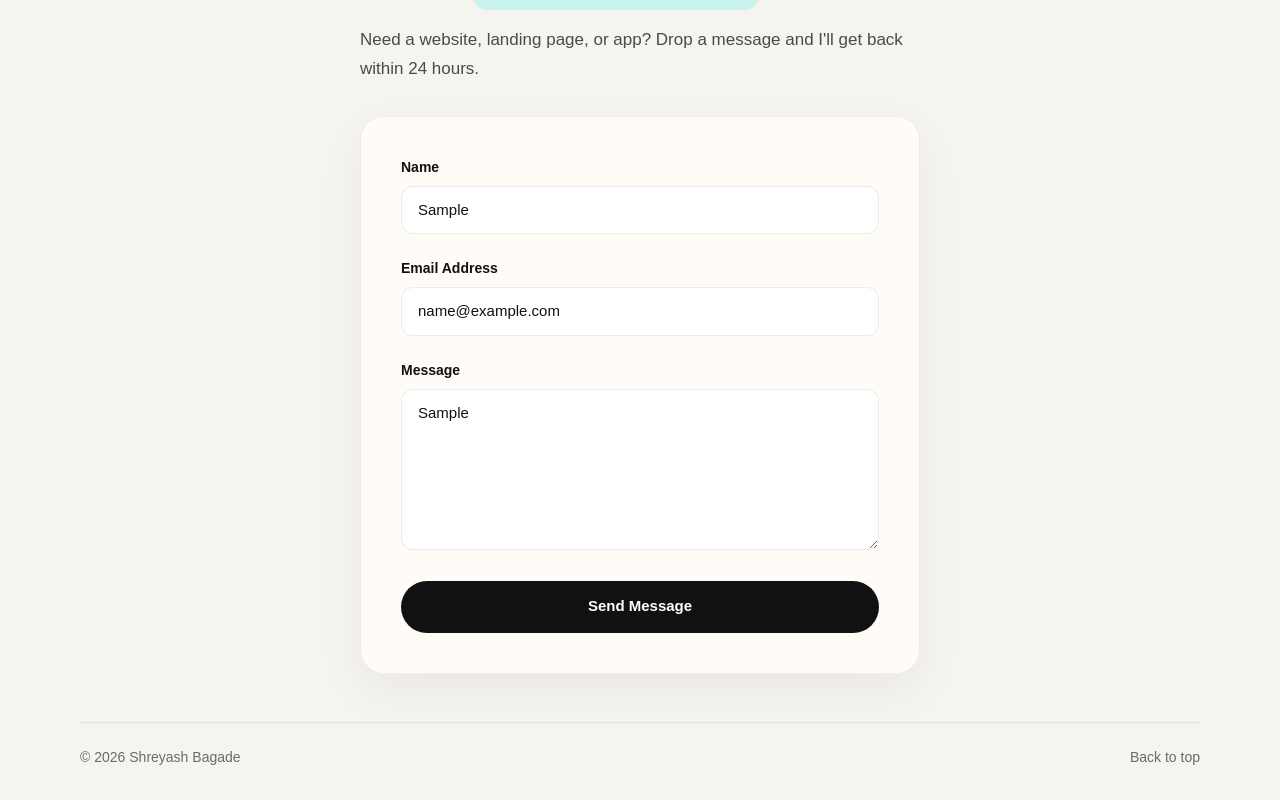
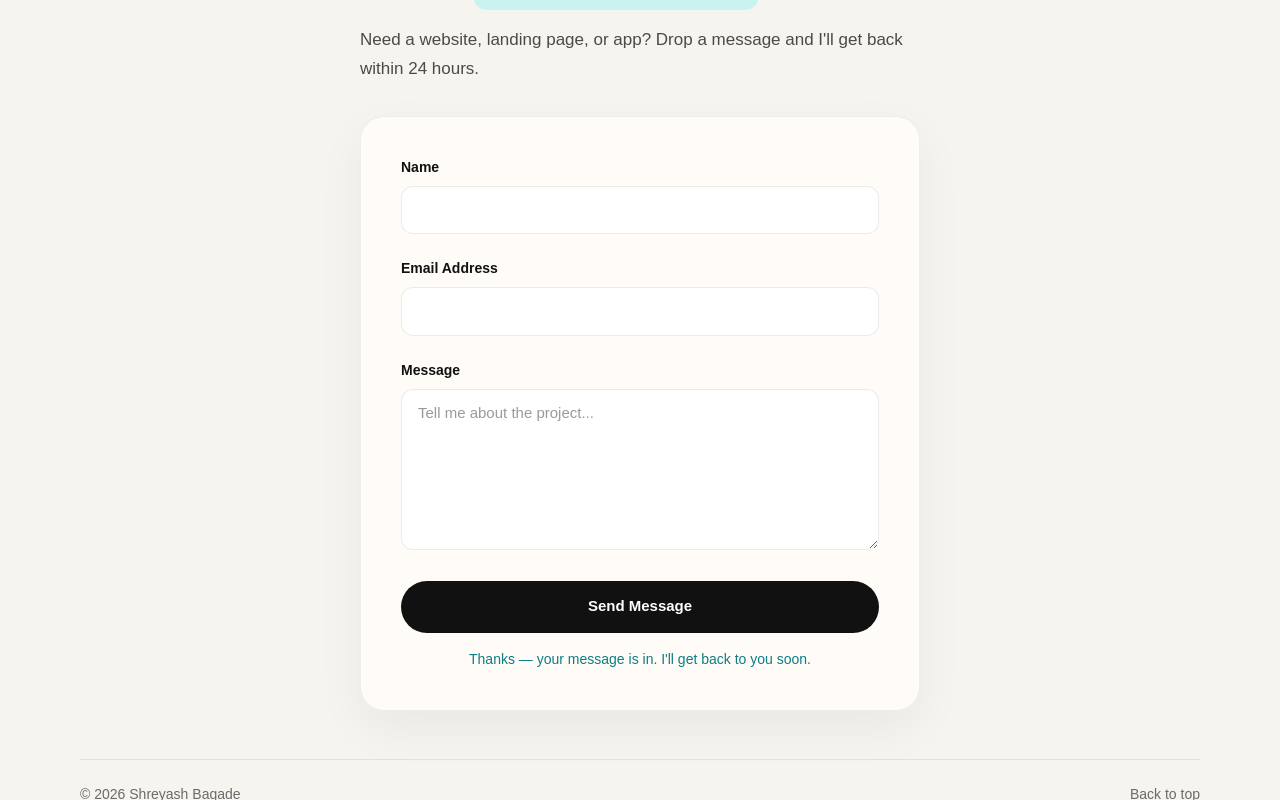
Before and after one commit to ShreyashBRN/ShreyashX, a Next.js app: page / in a window 1280 px wide. Both pictures are taken after typing "Sample", "name@example.com", "Sample" into the empty fields and a click on the button "Send Message". Shown: the part 3966-4766 px from the top of the page. Built offline with nearby package versions, Linux system fonts and the light colour scheme.

Commit message:
feat:Contact form operational with EmailJS

```diff
--- a/app/layout.tsx
+++ b/app/layout.tsx
@@ -1,6 +1,7 @@
 import type { Metadata } from "next";
 import { Inter } from "next/font/google";
 import { Bricolage_Grotesque } from "next/font/google";
+import SmoothScroll from "@/components/SmoothScroll";
 import "./globals.css";
 
 const inter = Inter({
@@ -67,7 +68,7 @@ export default function RootLayout({
 }: Readonly<{ children: React.ReactNode }>) {
   return (
     <html lang="en" className={`${inter.variable} ${bricolage.variable}`}>
-      <body className="font-inter antialiased">{children}</body>
+      <body className="font-inter antialiased"><SmoothScroll>{children}</SmoothScroll></body>
     </html>
   );
 }
--- a/components/Contact.tsx
+++ b/components/Contact.tsx
@@ -1,20 +1,42 @@
 "use client";
-import { useState } from "react";
+import { useRef, useState } from "react";
+import emailjs from "@emailjs/browser";
 import Container from "./Container";
 
+// Same EmailJS service/template used on your previous portfolio.
+// Swap these if you'd rather send this site's messages to a different template.
+const EMAILJS_SERVICE_ID = "service_xr877hu";
+const EMAILJS_TEMPLATE_ID = "template_vjoiodm";
+const EMAILJS_PUBLIC_KEY = "qp7ma87qFelAFUUkf";
+
+type Status = "idle" | "loading" | "success" | "error";
+
 export default function Contact() {
-  const [form, setForm] = useState({ name: "", email: "", message: "" });
+  const formRef = useRef<HTMLFormElement>(null);
+  const [status, setStatus] = useState<Status>("idle");
 
-  const handleChange = (
-    e: React.ChangeEvent<HTMLInputElement | HTMLTextAreaElement>
-  ) => {
-    setForm((prev) => ({ ...prev, [e.target.name]: e.target.value }));
-  };
+  const handleSubmit = async (e: React.FormEvent) => {
+    e.preventDefault();
+    if (!formRef.current) return;
 
-  const handleSubmit = (e: React.FormEvent) => {
-    e.preventDefault();
-    // wire up your submit logic (API route, email service, etc.) here
-    console.log(form);
+    setStatus("loading");
+
+    try {
+      // sendForm reads each input's `name` attribute directly, so it must
+      // match the variable names used inside your EmailJS template exactly
+      // (this reuses the same field names as your previous portfolio's form).
+      await emailjs.sendForm(
+        EMAILJS_SERVICE_ID,
+        EMAILJS_TEMPLATE_ID,
+        formRef.current,
+        EMAILJS_PUBLIC_KEY
+      );
+      setStatus("success");
+      formRef.current.reset();
+    } catch (err) {
+      console.error("EmailJS error:", err);
+      setStatus("error");
+    }
   };
 
   return (
@@ -48,6 +70,7 @@ export default function Contact() {
           </div>
 
           <form
+            ref={formRef}
             onSubmit={handleSubmit}
             className="mt-8 bg-[#fffcf7] border border-black/[.06] rounded-[24px] p-6 sm:p-8 lg:p-10 shadow-[0_18px_50px_rgba(0,0,0,0.05)]"
           >
@@ -62,10 +85,9 @@ export default function Contact() {
                 id="name"
                 name="name"
                 type="text"
-                value={form.name}
-                onChange={handleChange}
                 required
-                className="mt-2 w-full rounded-[12px] border border-black/[.08] bg-white px-4 py-3 text-[15px] text-[#111111] outline-none transition-colors focus:border-[#0d7d86]"
+                disabled={status === "loading"}
+                className="mt-2 w-full rounded-[12px] border border-black/[.08] bg-white px-4 py-3 text-[15px] text-[#111111] outline-none transition-colors focus:border-[#0d7d86] disabled:opacity-60"
               />
             </div>
 
@@ -80,10 +102,9 @@ export default function Contact() {
                 id="email"
                 name="email"
                 type="email"
-                value={form.email}
-                onChange={handleChange}
                 required
-                className="mt-2 w-full rounded-[12px] border border-black/[.08] bg-white px-4 py-3 text-[15px] text-[#111111] outline-none transition-colors focus:border-[#0d7d86]"
+                disabled={status === "loading"}
+                className="mt-2 w-full rounded-[12px] border border-black/[.08] bg-white px-4 py-3 text-[15px] text-[#111111] outline-none transition-colors focus:border-[#0d7d86] disabled:opacity-60"
               />
             </div>
 
@@ -99,19 +120,30 @@ export default function Contact() {
                 name="message"
                 rows={6}
                 placeholder="Tell me about the project..."
-                value={form.message}
-                onChange={handleChange}
                 required
-                className="mt-2 w-full resize-y rounded-[12px] border border-black/[.08] bg-white px-4 py-3 text-[15px] text-[#111111] outline-none transition-colors placeholder:text-[#9a9a9a] focus:border-[#0d7d86]"
+                disabled={status === "loading"}
+                className="mt-2 w-full resize-y rounded-[12px] border border-black/[.08] bg-white px-4 py-3 text-[15px] text-[#111111] outline-none transition-colors placeholder:text-[#9a9a9a] focus:border-[#0d7d86] disabled:opacity-60"
               />
             </div>
 
             <button
               type="submit"
-              className="mt-6 w-full h-[52px] rounded-full bg-[#111111] text-[15px] font-semibold text-white transition-colors duration-250 hover:bg-[#222222]"
+              disabled={status === "loading"}
+              className="mt-6 w-full h-[52px] rounded-full bg-[#111111] text-[15px] font-semibold text-white transition-colors duration-250 hover:bg-[#222222] disabled:opacity-60 disabled:cursor-not-allowed"
             >
-              Send Message
+              {status === "loading" ? "Sending..." : "Send Message"}
             </button>
+
+            {status === "success" && (
+              <p className="mt-4 text-[14px] text-[#0d7d86] text-center">
+                Thanks — your message is in. I&apos;ll get back to you soon.
+              </p>
+            )}
+            {status === "error" && (
+              <p className="mt-4 text-[14px] text-red-600 text-center">
+                Something went wrong. Please try again, or email me directly.
+              </p>
+            )}
           </form>
         </div>
       </Container>
--- /dev/null
+++ b/components/SmoothScroll.tsx
@@ -0,0 +1,46 @@
+"use client";
+
+import { useEffect } from "react";
+import { ReactLenis, useLenis } from "lenis/react";
+import { frame, cancelFrame } from "framer-motion";
+
+function LenisFrameSync() {
+  const lenis = useLenis();
+
+  useEffect(() => {
+    function update(data: { timestamp: number }) {
+      lenis?.raf(data.timestamp);
+    }
+
+    // Drives Lenis from Framer Motion's own frame loop instead of a separate
+    // requestAnimationFrame call, so scroll-linked animations (useScroll /
+    // useTransform in Projects.tsx) stay perfectly in sync with the smooth
+    // scroll position instead of reading stale/lagging scroll values.
+    frame.update(update, true);
+    return () => cancelFrame(update);
+  }, [lenis]);
+
+  return null;
+}
+
+export default function SmoothScroll({
+  children,
+}: {
+  children: React.ReactNode;
+}) {
+  return (
+    <ReactLenis
+      root
+      options={{
+        // Lower = heavier/weightier feel, higher = snappier. 1.1–1.3 is a
+        // common "premium" feel without being sluggish.
+        lerp: 0.1,
+        duration: 1.2,
+        smoothWheel: true,
+      }}
+    >
+      <LenisFrameSync />
+      {children}
+    </ReactLenis>
+  );
+}
--- a/package.json
+++ b/package.json
@@ -9,7 +9,9 @@
     "lint": "eslint"
   },
   "dependencies": {
+    "@emailjs/browser": "^4.4.1",
     "framer-motion": "^12.43.0",
+    "lenis": "^1.3.26",
     "lucide-react": "^1.27.0",
     "next": "16.2.12",
     "react": "19.2.4",
```
Also changed, not shown: 1 other file (tests, documents, lock files or other folders). Lines whose indentation alone changed are shown as unchanged.
